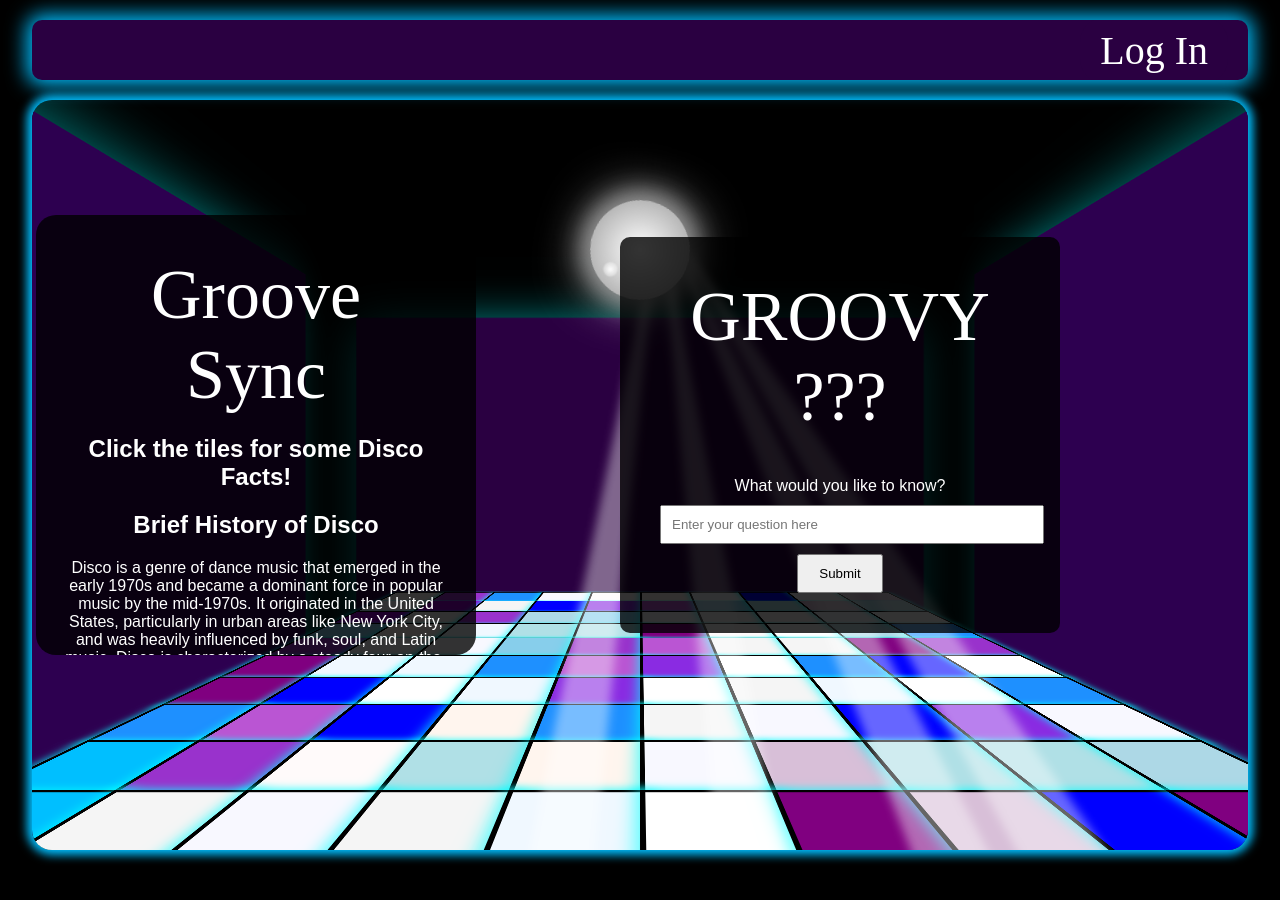
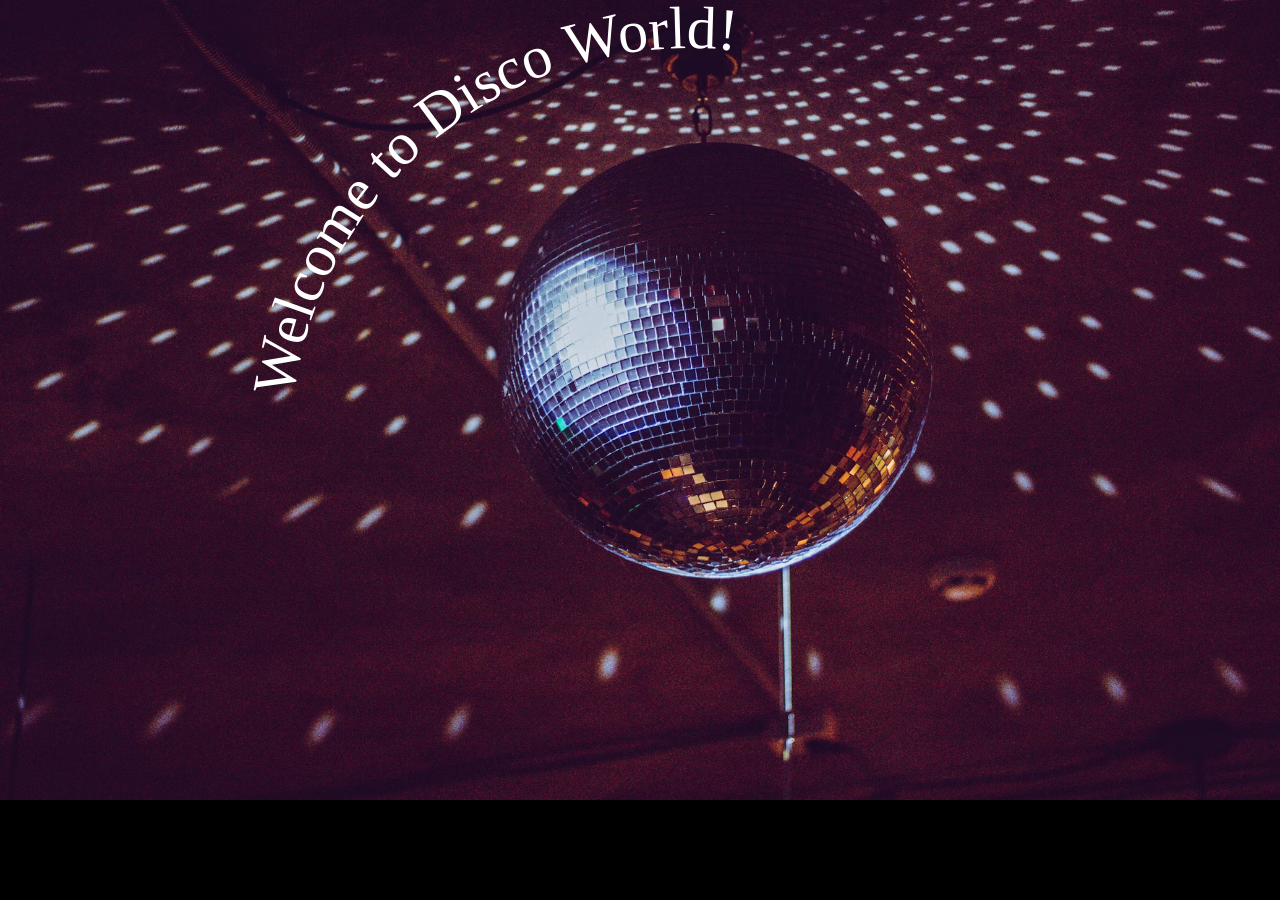
Before and after one commit to jshah0428/GrooveSync, a React (Create React App) app in the folder front_end/: page / in a window 1280 px wide. Shown: the top 900 px of the page. Before the commit the page ends 850 px from the top, so only its background shows below. Built offline with nearby package versions, Linux system fonts and the light colour scheme; a web font is replaced by a local one.

Commit message:
Added Splash page

```diff
--- a/front_end/package.json
+++ b/front_end/package.json
@@ -13,6 +13,7 @@
     "react-loader-spinner": "^6.1.6",
     "react-router-dom": "^6.26.2",
     "react-scripts": "5.0.1",
+    "react-transition-group": "^4.4.5",
     "web-vitals": "^2.1.4"
   },
   "scripts": {
--- a/front_end/src/App.js
+++ b/front_end/src/App.js
@@ -1,8 +1,12 @@
 import './App.css';
 import React from "react";
 import { BrowserRouter as Router, Route, Routes, Navigate } from 'react-router-dom';
+import { CSSTransition, TransitionGroup } from "react-transition-group";
 import Homepage from './Homepage';
 import MusicalCareerGame from './MusicalCareerGame';
+import Splash from './Splash';
+import "./App.css"; // Import the CSS file for transitions
+
 
 const isAuthenticated = () => {
   const token = localStorage.getItem('token');
@@ -20,7 +24,8 @@ function App() {
   return (
     <div className="App">
       <Routes>
-        <Route path="/" element={<Homepage />} />
+        <Route path="/" element={<Splash />} />
+        <Route path="/disco" element={<Homepage />} />
         <Route path="/musical-career-game" element={<MusicalCareerGame />} />
       </Routes>
     </div>
--- /dev/null
+++ b/front_end/src/Splash.css
@@ -0,0 +1,47 @@
+/* Splash.css */
+.splash-container {
+  height: 100vh; /* Full viewport height */
+  display: flex;
+  justify-content: center;
+  align-items: center;
+  background-image: url('./discobackground.avif'); /* Path to your AVIF image */
+  background-size: cover;
+  background-position: center;
+  color: white; /* Text color */
+  text-align: center;
+  font-family: 'Roboto', sans-serif; /* Example font */
+  font-weight: 200;
+}
+
+.splash-content {
+  padding: 20px;
+  border-radius: 10px;
+  transform: translate(50px, 50px); /* Move left by 50px and down by 50px */
+  transition: transform 0.3s ease; /* Smooth transition for transform property */
+}
+
+.splash-content:hover {
+  transform: scale(1.1) translate(50px, 50px); /* Scale by 1.1 and move left by 50px and down by 50px */
+}
+
+.fade-enter {
+  opacity: 0;
+  transform: scale(0.9);
+}
+
+.fade-enter-active {
+  opacity: 1;
+  transform: scale(1);
+  transition: opacity 300ms ease-in, transform 300ms ease-in;
+}
+
+.fade-exit {
+  opacity: 1;
+  transform: scale(1);
+}
+
+.fade-exit-active {
+  opacity: 0;
+  transform: scale(0.9);
+  transition: opacity 300ms ease-in, transform 300ms ease-in;
+}
--- /dev/null
+++ b/front_end/src/Splash.js
@@ -0,0 +1,32 @@
+import React from "react";
+import "./Splash.css"; // Import the CSS file
+import { Link } from "react-router-dom"; // Import Link from react-router-dom
+
+
+const Splash = () => {
+  return (
+    <div className="splash-container">
+      <div className="splash-content">
+      <svg width="900" height="900" viewBox="0 0 900 900">
+          <defs>
+            <path
+              id="circlePath"
+              d="M 450, 450
+                 m -400, 0
+                 a 400,400 0 1,1 800,0
+                 a 400,400 0 1,1 -800,0"
+            />
+          </defs>
+          <text fill="white" fontSize="60" fontFamily="disco">
+            <Link to="/disco">
+            <textPath href="#circlePath" startOffset="2%">
+              Welcome to Disco World!
+            </textPath></Link>
+          </text>
+        </svg>
+      </div>
+    </div>
+  );
+};
+
+export default Splash;
```
Also changed, not shown: front_end/src/discobackground.avif (added), 1 other file (tests, documents, lock files or other folders).
